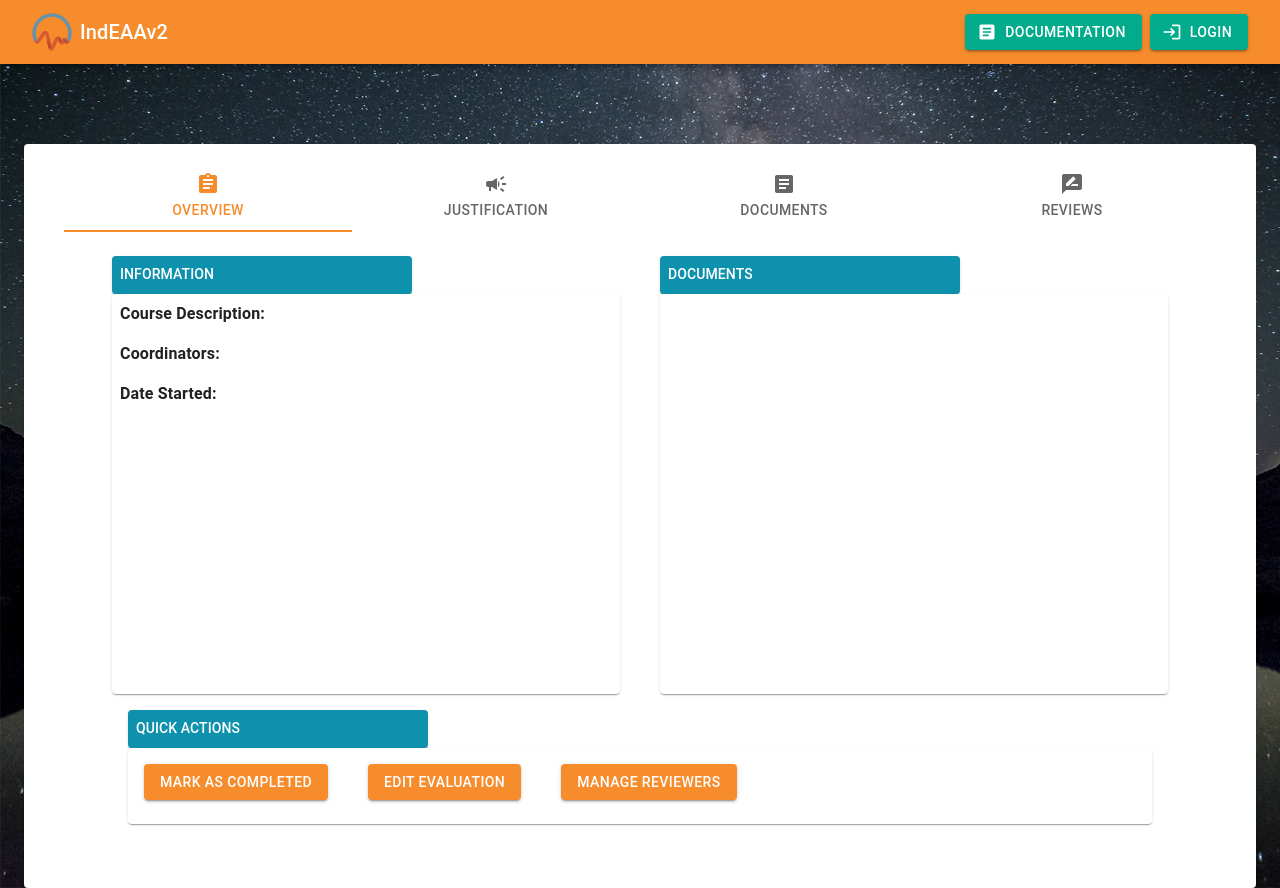
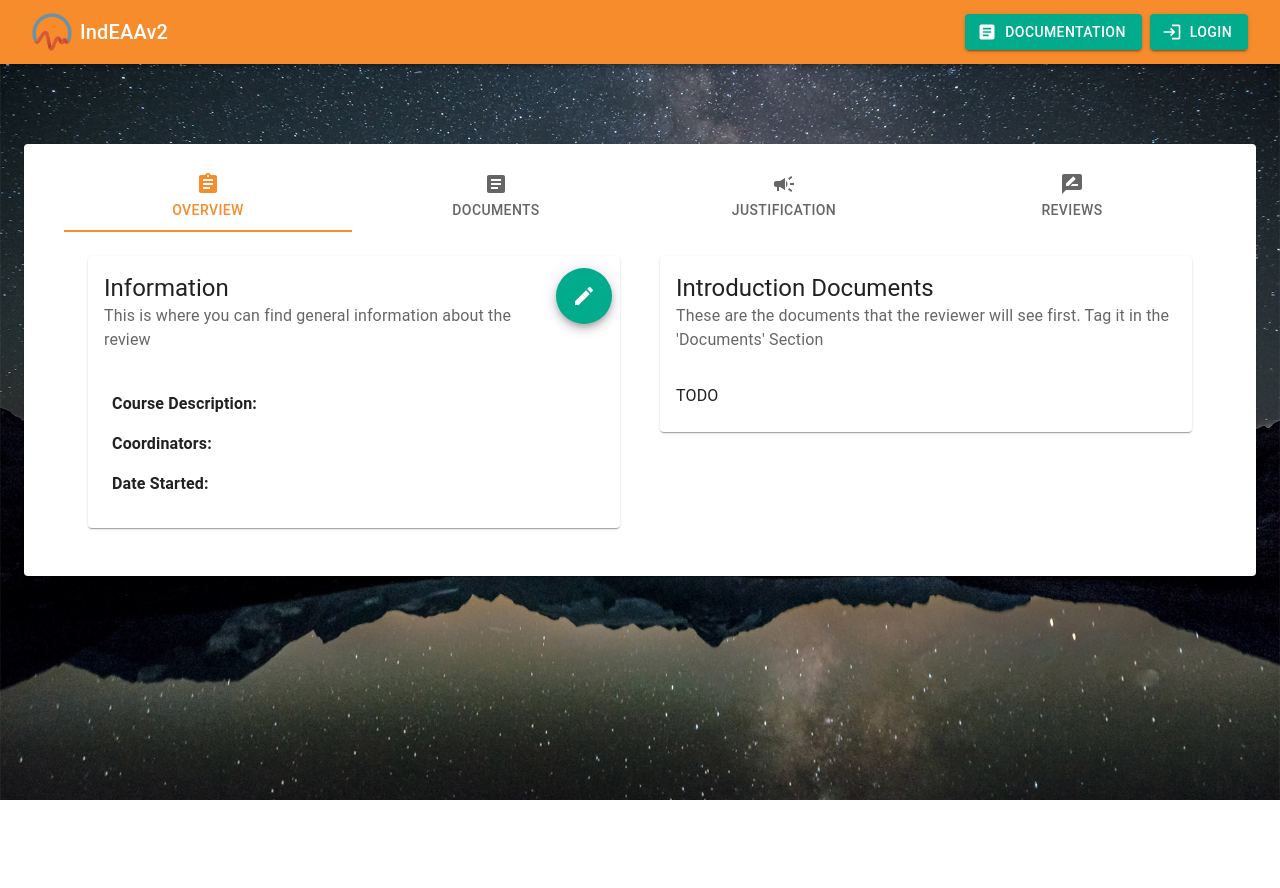
Before and after one commit to uwasystemhealth/IndEAAv2, a Next.js app in the folder frontend/: page /course-evaluation/1 in a window 1280 px wide. After the commit the page ends 800 px from the top, so only its background shows below. Built offline with nearby package versions, Linux system fonts and the light colour scheme; no server answers.

Commit message:
reorganise general information about the cards

```diff
--- a/frontend/components/CourseEvaluation/Overview.tsx
+++ b/frontend/components/CourseEvaluation/Overview.tsx
@@ -1,12 +1,12 @@
 import * as React from 'react';
-import Box from '@mui/material/Box';
 import Grid from '@mui/material/Grid';
 import Card from '@mui/material/Card';
 import CardContent from '@mui/material/CardContent';
 import Typography from '@mui/material/Typography';
-import { Button, Container, Stack } from '@mui/material';
 import { CourseEvaluationDetailEntry } from 'utils/api';
-import CustomTheme from '../utils/CustomTheme';
+import CardHeader from '@mui/material/CardHeader';
+import EditIcon from '@mui/icons-material/Edit';
+import Fab from '@mui/material/Fab';
 import { listOfUserDisplayNames } from '../utils/generic';
 
 type Props = {
@@ -16,20 +16,19 @@ type Props = {
 const Overview = ({ evaluation }: Props) => {
   const dateString = evaluation.created_at?.slice(0, 10);
   return (
-    <Container>
     <Grid container spacing={5}>
       <Grid item xs={12} sm={6}>
-          <Card
-            sx={{
-              maxWidth: 300,
-              backgroundColor: CustomTheme.palette.info.main,
-              color: 'white',
-              p: 1,
-            }}
-          >
-            <Typography variant="subtitle2">INFORMATION</Typography>
-          </Card>
-          <Card sx={{ height: 400, overflow: 'auto' }}>
+        <Card>
+          <CardHeader
+            title="Information"
+            subheader="This is where you can find general information about the review"
+            action={
+              <Fab color="secondary" aria-label="edit">
+                <EditIcon />
+              </Fab>
+            }
+          />
+          <CardContent>
             <Typography sx={{ p: 1, fontWeight: 'bold' }}>
               Course Description:
               <Typography variant="subtitle2">{evaluation.description}</Typography>
@@ -44,50 +43,19 @@ const Overview = ({ evaluation }: Props) => {
               Date Started:
               <Typography variant="subtitle2">{dateString}</Typography>
             </Typography>
+          </CardContent>
         </Card>
       </Grid>
       <Grid item xs={12} sm={6}>
-          <Card
-            sx={{
-              maxWidth: 300,
-              backgroundColor: CustomTheme.palette.info.main,
-              color: 'white',
-              p: 1,
-            }}
-          >
-            <Typography variant="subtitle2">DOCUMENTS</Typography>
+        <Card>
+          <CardHeader
+            title="Introduction Documents"
+            subheader="These are the documents that the reviewer will see first. Tag it in the 'Documents' Section"
+          />
+          <CardContent>TODO</CardContent>
         </Card>
-          <Card sx={{ minHeight: 400, overflow: 'auto' }} />
       </Grid>
     </Grid>
-      <Box sx={{ p: 2 }}>
-        <Card
-          sx={{
-            maxWidth: 300,
-            backgroundColor: CustomTheme.palette.info.main,
-            color: 'white',
-            p: 1,
-          }}
-        >
-          <Typography variant="subtitle2">QUICK ACTIONS</Typography>
-        </Card>
-        <Card>
-          <CardContent>
-            <Stack spacing={5} direction="row">
-              <Button variant="contained" color="primary">
-                MARK AS COMPLETED
-              </Button>
-              <Button variant="contained" color="primary">
-                EDIT EVALUATION
-              </Button>
-              <Button variant="contained" color="primary">
-                MANAGE REVIEWERS
-              </Button>
-            </Stack>
-          </CardContent>
-        </Card>
-      </Box>
-    </Container>
   );
 };
 
--- a/frontend/components/CourseEvaluation/SectionTabs.tsx
+++ b/frontend/components/CourseEvaluation/SectionTabs.tsx
@@ -39,8 +39,8 @@ const SectionTabs = ({ courseEvaluationId }: Props) => {
       tabComponent: <Overview evaluation={evaluation} />,
       icon: AssignmentIcon,
     },
+    { label: 'Documents', tabComponent: <Documents />, icon: ArticleIcon },
     { label: 'Justification', tabComponent: <Justification />, icon: CampaignIcon },
-    { label: 'Documents', tabComponent: <Documents />, icon: ArticleIcon },
     { label: 'Reviews', tabComponent: <Reviews />, icon: RateReviewIcon },
   ];
 
```
Lines whose indentation alone changed are shown as unchanged.
